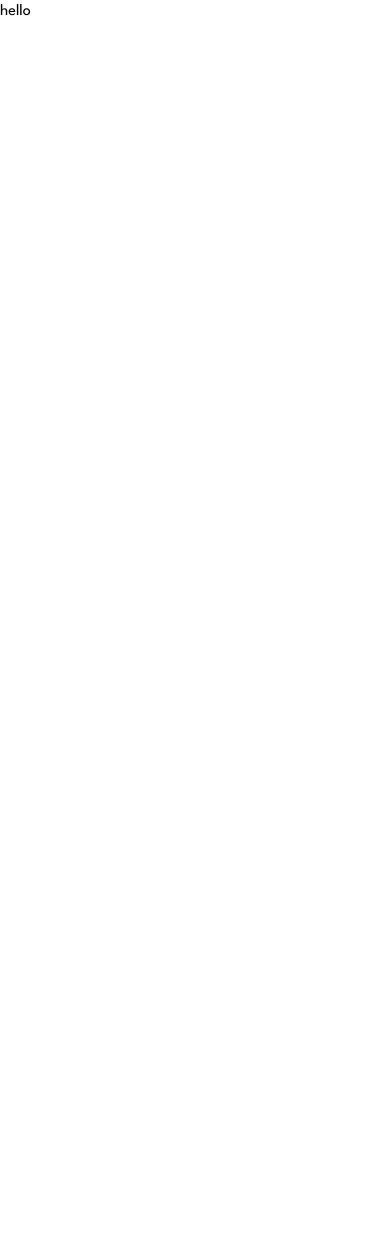
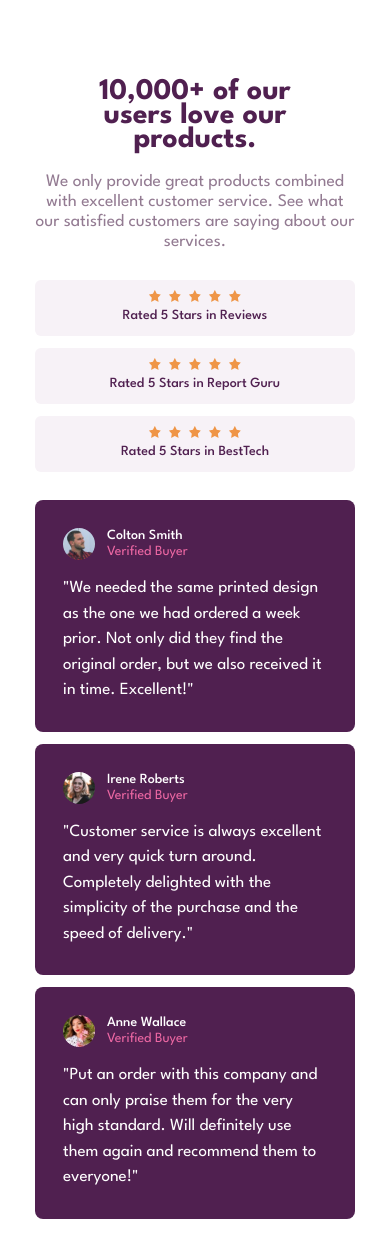
Before and after one commit to palmeiroerick/social-proof-section, a Next.js app: page / in a window 390 px wide. Shown: the top 1258 px of the page. Before the commit the page ends 844 px from the top, so only its background shows below. Built offline with nearby package versions, Linux system fonts and the light colour scheme.

Commit message:
feat: add mobile layout

```diff
--- a/app/page.tsx
+++ b/app/page.tsx
@@ -1,5 +1,55 @@
+import Rating from "@/components/Rating";
+import Review from "@/components/Review";
+import Text from "@/components/Text";
+import Title from "@/components/Title";
+
 const Home = () => {
-  return <main>hello</main>;
+  return (
+    <main className="m-auto w-80 my-20 flex flex-col gap-7">
+      <section className="flex flex-col gap-5 items-center">
+        <Title>10,000+ of our users love our products.</Title>
+        <Text>
+          We only provide great products combined with excellent customer
+          service. See what our satisfied customers are saying about our
+          services.
+        </Text>
+      </section>
+      <section className="flex flex-col gap-3">
+        <Rating>Rated 5 Stars in Reviews</Rating>
+        <Rating>Rated 5 Stars in Report Guru</Rating>
+        <Rating>Rated 5 Stars in BestTech</Rating>
+      </section>
+      <section className="flex flex-col gap-3">
+        <Review
+          name="Colton Smith"
+          authorImage="/assets/image-colton.jpg"
+          review='
+            "We needed the same printed design as the one we had ordered a week
+            prior. Not only did they find the original order, but we also received
+            it in time. Excellent!"
+          '
+        />
+        <Review
+          name="Irene Roberts"
+          authorImage="/assets/image-irene.jpg"
+          review='
+            "Customer service is always excellent and very quick turn around.
+            Completely delighted with the simplicity of the purchase and the speed
+            of delivery."
+          '
+        />
+        <Review
+          name="Anne Wallace "
+          authorImage="/assets/image-anne.jpg"
+          review='
+            "Put an order with this company and can only praise them for the very
+            high standard. Will definitely use them again and recommend them to
+            everyone!"
+          '
+        />
+      </section>
+    </main>
+  );
 };
 
 export default Home;
```
